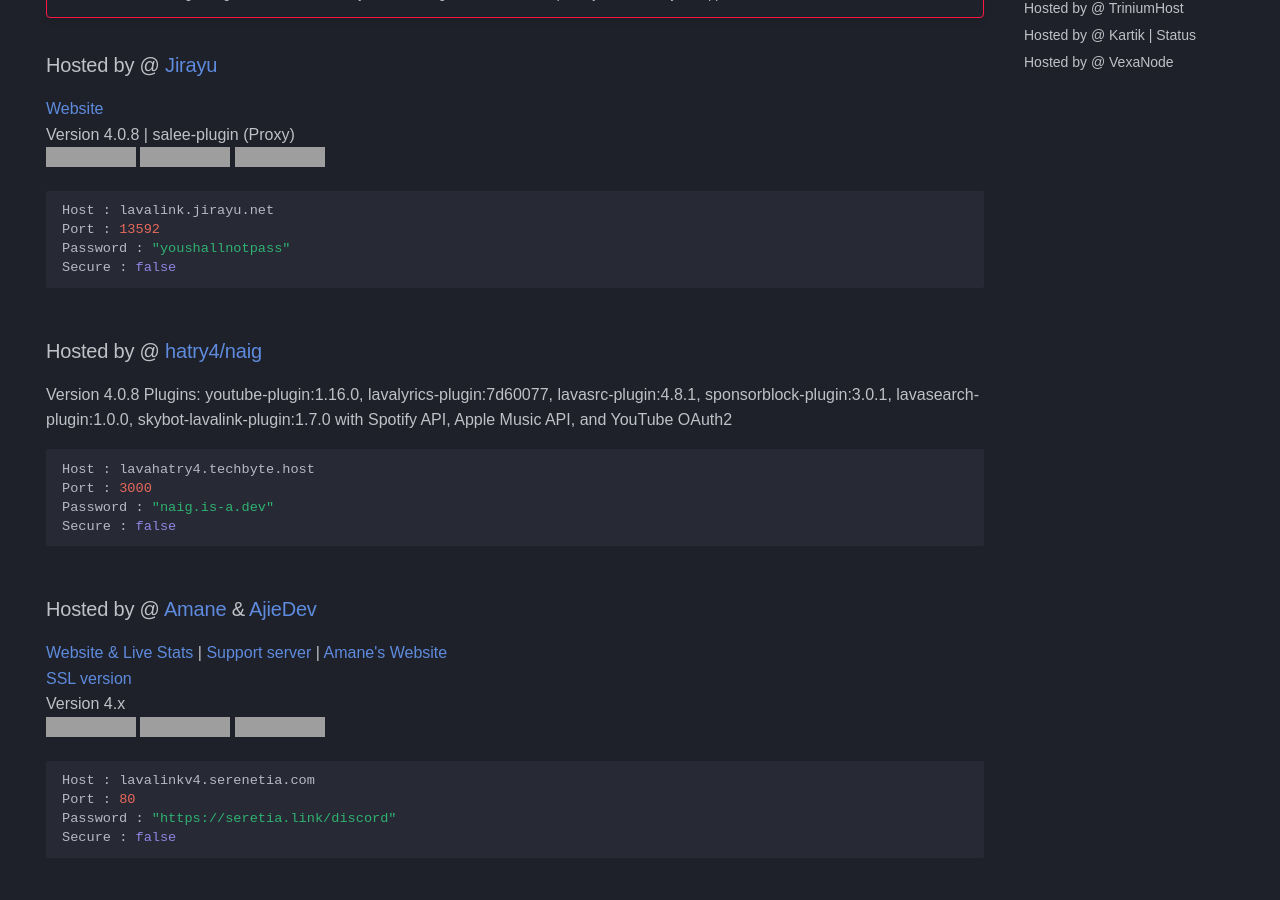
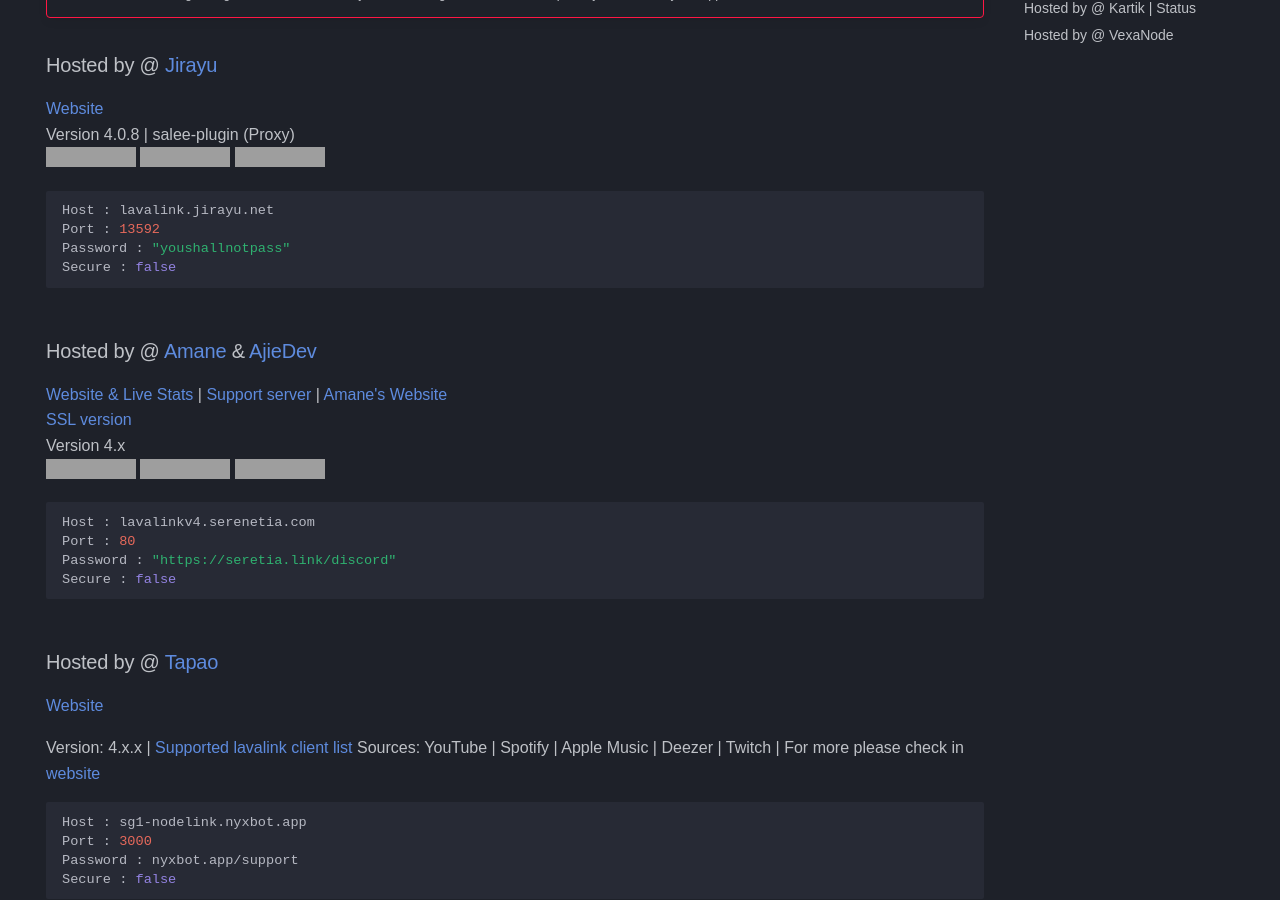
Before and after one commit to DarrenOfficial/lavalink-list, an MkDocs documentation site: the page built from docs/NoSSL/Lavalink-NonSSL.md, in a window 1280 px wide and 900 px high, scrolled down 313 px, cut to the strip 0-900 px from the top of the window. Built offline with MkDocs 1.6.1 and Material for MkDocs 9.7.7, drawn with Linux system fonts in a browser that asks for light colours; some web fonts are replaced; comment, search, counter and statistics services are not loaded; a style sheet for code colours, icons or effects is not loaded; some of the changed text lies outside the part shown; grey boxes are pictures that could not be loaded.

Commit message:
delete inactive nodes, fix missing close on code block (#808)
cleanup

````diff
--- a/docs/NoSSL/Lavalink-NonSSL.md
+++ b/docs/NoSSL/Lavalink-NonSSL.md
@@ -33,15 +33,6 @@ Version 4.0.8 | salee-plugin (Proxy) <br />
 Host : lavalink.jirayu.net
 Port : 13592
 Password : "youshallnotpass"
-Secure : false
-```
-
-### Hosted by @ [hatry4/naig](https://charlesnaig.github.io/)
-Version 4.0.8 Plugins: youtube-plugin:1.16.0, lavalyrics-plugin:7d60077, lavasrc-plugin:4.8.1, sponsorblock-plugin:3.0.1, lavasearch-plugin:1.0.0, skybot-lavalink-plugin:1.7.0 with Spotify API, Apple Music API, and YouTube OAuth2
-```bash
-Host : lavahatry4.techbyte.host
-Port : 3000
-Password : "naig.is-a.dev"
 Secure : false
 ```
 
@@ -126,3 +117,4 @@ Host : omega.vexanode.cloud
 Port : 2031
 Password : "https://discord.vexanode.cloud"
 Secure : false
+```
````
